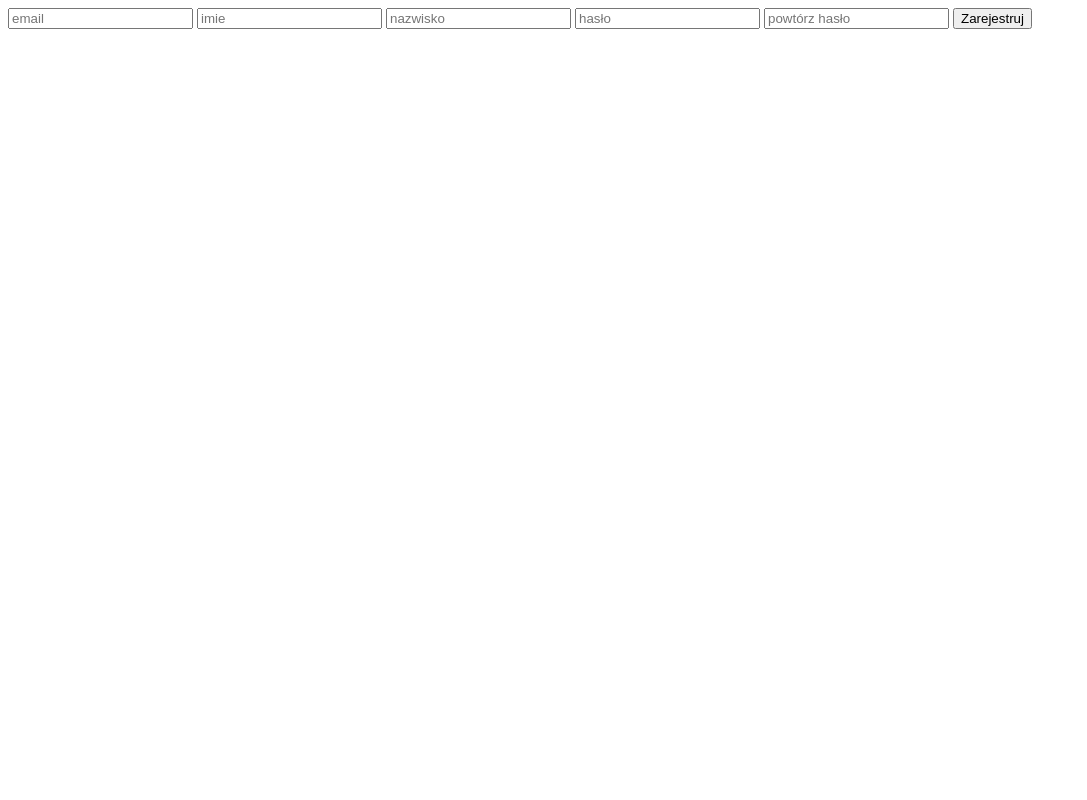
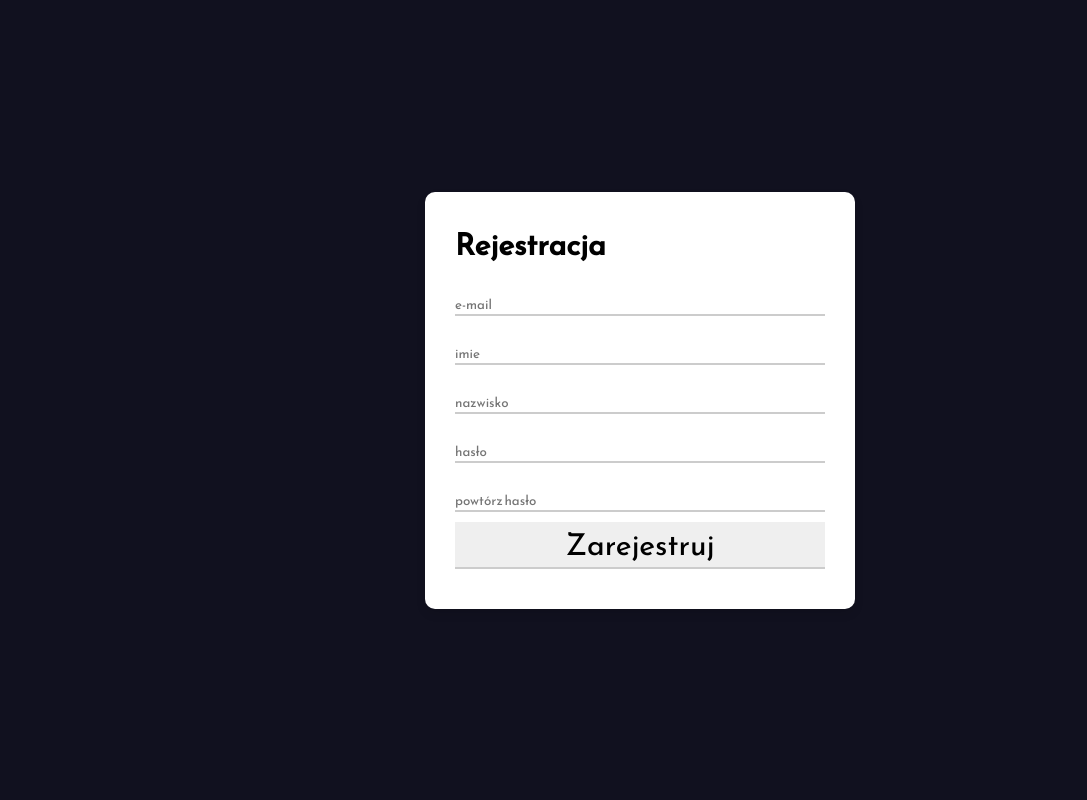
Before and after one commit to Kajo-dev/Mail-Sender, a Django app: page /rejestracja in a window 1280 px wide. Shown: the whole page, without its empty margins (0-1087 px from the left). Run offline with Django 4.2, Linux system fonts and the light colour scheme.

Commit message:
register login add front

```diff
--- a/Mail_Sender/settings.py
+++ b/Mail_Sender/settings.py
@@ -125,6 +125,12 @@ USE_TZ = True
 
 STATIC_URL = 'static/'
 
+STATIC_ROOT = os.path.join(BASE_DIR, 'staticfiles')
+
+STATICFILES_DIRS = [
+    os.path.join(BASE_DIR, "static"),
+]
+
 # Default primary key field type
 # https://docs.djangoproject.com/en/4.0/ref/settings/#default-auto-field
 
--- a/Regiser_login/views.py
+++ b/Regiser_login/views.py
@@ -1,5 +1,5 @@
 from django.shortcuts import render,redirect
-from django.contrib.auth import login,logout,authenticate,get_user_model
+from django.contrib.auth import login,authenticate
 from .models import User
 
 
@@ -13,11 +13,15 @@ def v_register(request):
         password2 = request.POST['password2']
 
         if not email:
-            error_list.append('Adres e-mail jest wymagany ')
+            error_list.append('Adres e-mail jest wymagany, ')
+        if not lastname:
+            error_list.append('Imie jest wymagane, ')
+        if not firstname:
+            error_list.append('Nazwisko jest wymagane, ')
         if password1 != password2:
-            error_list.append('Hasła nie są takie same ')
+            error_list.append('Hasła nie są takie same, ')
         if len(password1)<6:
-            error_list.append('Hasło jest zbyt krótkie ')
+            error_list.append('Hasło jest zbyt krótkie, ')
         data_front={
             'error_list':error_list
         }
@@ -25,7 +29,11 @@ def v_register(request):
             newUser = User.objects.create_user(email=email,firstname=firstname,lastname=lastname,password=password1)
             newUser.save()
             return render(request,'login.html',data_front)
-    return render(request,'Register.html',{})
+
+    data_front={
+        'error_list':error_list
+    }
+    return render(request,'Register.html',data_front)
 
 
 def v_login(request):
@@ -45,5 +53,7 @@ def v_login(request):
                 'error_list':error_list
             }
             return render(request,'login.html',data_front)
-
+    data_front={
+        'error_list':error_list
+    }
     return render(request,'login.html',{})
--- /dev/null
+++ b/static/main.css
@@ -0,0 +1,63 @@
+*{
+    margin: 0;
+    padding: 0;
+    box-sizing: border-box;
+    font-family: 'Reem Kufi', sans-serif;
+
+}
+
+body{
+    background-color: #11111f;
+    height: 100vh;
+    display: flex;
+    align-items: center;
+    justify-content: center;
+}
+
+.form-content{
+    position: relative;
+    max-width: 430px;
+    width: 100%;
+    background-color: white;
+    border-radius: 10px;
+    box-shadow: 0 5px 10px rgba(0, 0, 0, 0.1);
+}
+
+.form-content .form{
+    padding: 30px;
+}
+
+.form-content .form .title{
+    position: relative;
+    font-size: 30px;
+    font-weight: 600;
+}
+
+.form .filed{
+    margin-top: 27px;
+    width: 100%;
+    border: none;
+    border-bottom: 2px solid #ccc;
+    outline: none;
+}
+
+.form .filed:hover {
+    border-bottom: 2px solid rgb(149, 28, 205);
+}
+
+.form .bt-submit{
+    margin-top: 10px;
+    font-size: 30px;
+    max-width: 400px;
+    width: 100%;
+    border: none;
+    border-bottom: 2px solid #ccc;
+}
+.form .bt-submit:hover{
+    border-bottom: 2px solid rgb(149, 28, 205);
+}
+
+.form #messages{
+    margin-top: 10px;
+    color: red;
+}
--- a/templates/Register.html
+++ b/templates/Register.html
@@ -1,28 +1,28 @@
-<!DOCTYPE html>
-<html lang="pl">
-<head>
-    <meta charset="UTF-8">
-    <meta http-equiv="X-UA-Compatible" content="IE=edge">
-    <meta name="viewport" content="width=device-width, initial-scale=1.0">
-    <title>Register</title>
+{% extends "base.html" %}
+
+{%block title%}<title>Kajo-mail Rejestracja</title>{%endblock title%}
 </head>
+{% block content %}
 <body>
+    <div class="form-content">
+        <div class="form">
+            <span class="title">Rejestracja</span>
             <form method="post">
                 {%csrf_token%}
-        <input type="email" name="email" placeholder="email">
-        <input type="text" name="firstname" placeholder="imie">
-        <input type="text" name="lastname" placeholder="nazwisko">
-        <input type="password" name="password1" placeholder="hasło">
-        <input type="password" name="password2" placeholder="powtórz hasło">
-        <input  type="submit" value="Zarejestruj">
+                <input type="email" name="email" placeholder="e-mail" class="filed">
+                <input type="text" name="firstname" placeholder="imie" class="filed">
+                <input type="text" name="lastname" placeholder="nazwisko" class="filed">
+                <input type="password" name="password1" placeholder="hasło" class="filed">
+                <input type="password" name="password2" placeholder="powtórz hasło" class="filed">
+                <input type="submit" value="Zarejestruj" class="bt-submit">
             </form>
-
             <div id="messages">
-
                 {%for i in error_list%}
                     <label>{{i}}</label>
                 {%endfor%}
-
+            </div>
+        </div>
     </div>
 </body>
 </html>
+{% endblock content %}
--- /dev/null
+++ b/templates/base.html
@@ -0,0 +1,20 @@
+<!DOCTYPE html>
+<html lang="pl">
+  <head>
+    <meta charset="UTF-8" />
+    <meta http-equiv="X-UA-Compatible" content="IE=edge" />
+    <meta name="viewport" content="width=device-width, initial-scale=1.0" />
+    <link rel="preconnect" href="https://fonts.googleapis.com" />
+    <link rel="preconnect" href="https://fonts.gstatic.com" crossorigin />
+    <link href="https://fonts.googleapis.com/css2?family=Reem+Kufi&display=swap" rel="stylesheet">
+    {%load static%}
+    <link rel="stylesheet" type="text/css" href="{%static 'main.css'%}" />
+    {% block title %} {% endblock title %}
+  </head>
+    {% block content %} {% endblock content %}
+
+    <footer>
+
+    </footer>
+  </head>
+</html>
```
Also changed, not shown: templates/login.html (+13 -12 lines). Lines whose indentation alone changed are shown as unchanged.
